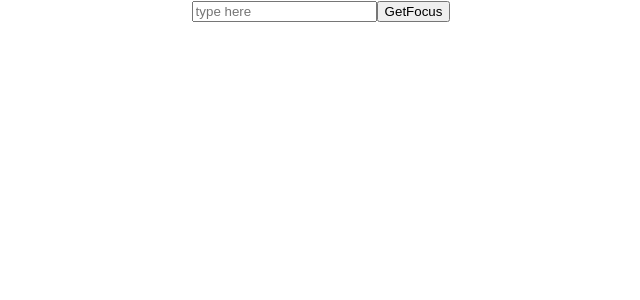
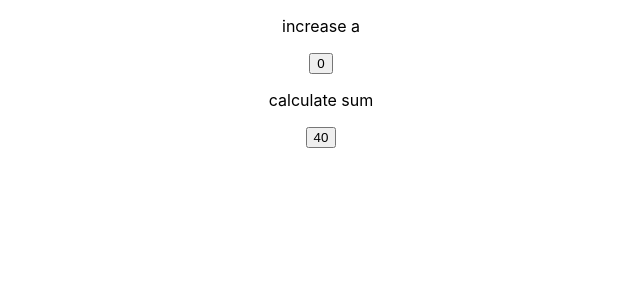
Before and after one commit to radhe-ji-dev/learn_react, a React (Create React App) app: page / in a window 1280 px wide. Shown: the top 300 px of the page, without its empty margins (319-959 px from the left). Built offline with nearby package versions, Linux system fonts and the light colour scheme.

Commit message:
day 5 done

```diff
--- a/src/App.js
+++ b/src/App.js
@@ -5,11 +5,13 @@ import MutableFlags from './tasks/day_4/mutableflags';
 import StableReference from './tasks/day_4/stableRefrence';
 import SearchDebounce from './tasks/day_4/debounce';
 import UseRefDom from './tasks/day_4/useRefDom';
+import UseMemoDemo from './tasks/day_5/useMemo';
+import SetSUM from './tasks/day_5/setSum';
 
 function App() {
 	return (
 		<div className='App'>
-			<UseRefDom />
+			<SetSUM />
 		</div>
 	);
 }
--- /dev/null
+++ b/src/tasks/day_5/setSum.jsx
@@ -0,0 +1,20 @@
+import { useMemo, useState } from 'react';
+
+export default function SetSUM() {
+	const [a, setA] = useState(0);
+
+	const sum = useMemo(() => {
+		console.log('re calculations');
+
+		return a + 40;
+	}, [a]);
+
+	return (
+		<div>
+			<p>increase a </p>
+			<button onClick={() => setA(a + 1)}>{a}</button>
+			<p>calculate sum</p>
+			<button>{sum}</button>
+		</div>
+	);
+}
--- a/src/tasks/day_5/useMemo.jsx
+++ b/src/tasks/day_5/useMemo.jsx
@@ -0,0 +1,53 @@
+import { useState, useMemo } from 'react';
+
+function UseMemoDemo() {
+	console.log('🔁 Component re-rendered');
+
+	// State that causes re-render
+	const [count, setCount] = useState(0);
+
+	// State that affects expensive calculation
+	const [number, setNumber] = useState(5);
+
+	// Expensive computation (memoized)
+	const expensiveCalculation = useMemo(() => {
+		console.log('🔥 Expensive calculation executed');
+
+		let result = 0;
+		for (let i = 0; i < 1_000_000_000; i++) {
+			result += number;
+		}
+
+		return result;
+	}, [number]);
+
+	return (
+		<div style={{ padding: '20px' }}>
+			<h2>useMemo Re-render Control Demo</h2>
+
+			<p>
+				<strong>Count:</strong> {count}
+			</p>
+			<button onClick={() => setCount(count + 1)}>
+				Increment Count (Re-render only)
+			</button>
+
+			<hr />
+
+			<p>
+				<strong>Number:</strong> {number}
+			</p>
+			<button onClick={() => setNumber(number + 1)}>
+				Change Number (Re-render + Recompute)
+			</button>
+
+			<hr />
+
+			<p>
+				<strong>Expensive Result:</strong> {expensiveCalculation}
+			</p>
+		</div>
+	);
+}
+
+export default UseMemoDemo;
```
Also changed, not shown: src/tasks/day_5/callBack.js (added, +9 -0 lines), src/tasks/day_5/useCallBack.jsx (+26 -0 lines), src/tasks/day_5/useCallBack.txt (added), src/tasks/day_5/useMemo.txt, src/tasks/day_5/useMemoReducer.jsx (added), 1 other file (tests, documents, lock files or other folders).
